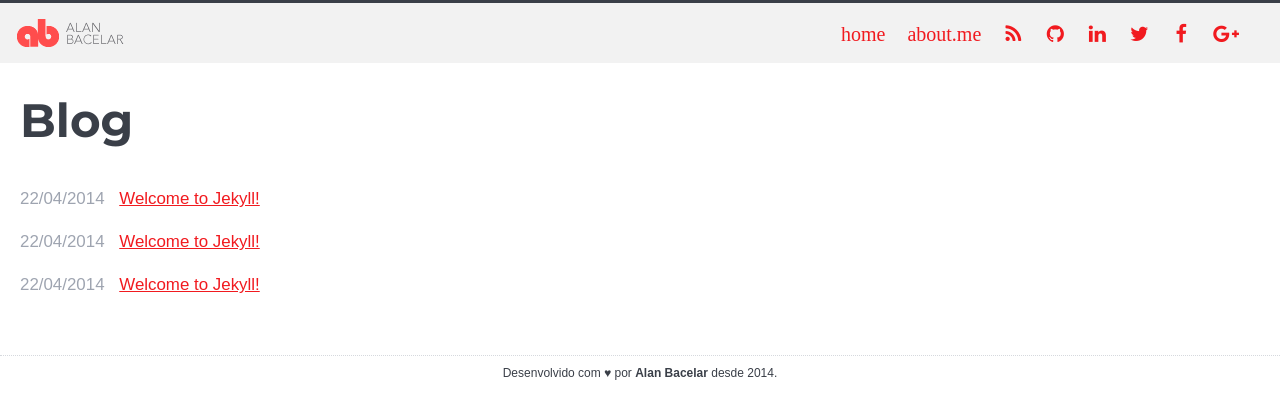
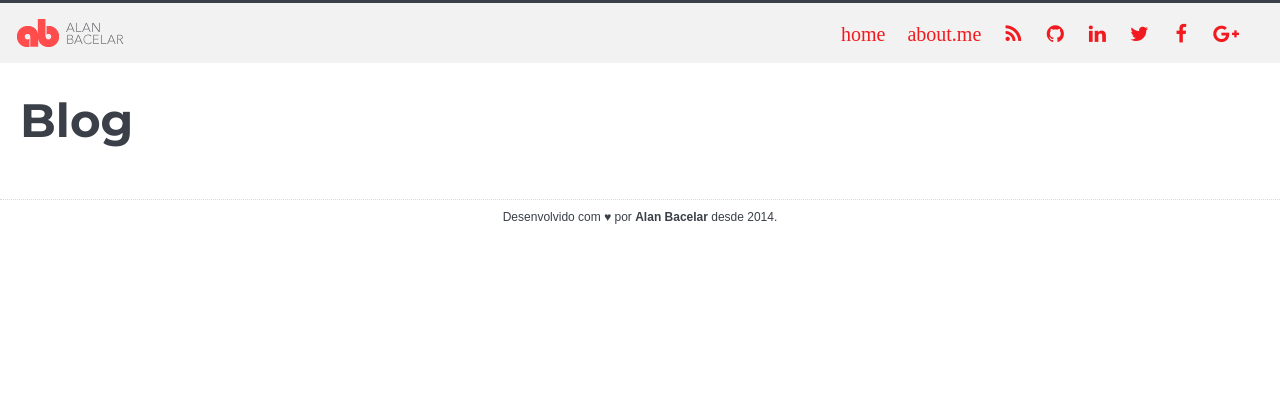
Before and after one commit to alanbacelar/blog, a Jekyll site: the page built from index.html, in a window 1280 px wide. Shown: the top 419 px of the page. Built offline with Jekyll 4.4.1, drawn with Linux system fonts in a browser that asks for light colours; nearby versions of some CDN libraries; Markdown is read by kramdown in place of the engine named in the settings; some of the changed lines change nothing that is shown.

```diff
--- a/_posts/2014-04-22-welcome-to-jekyll.markdown
+++ /dev/null
@@ -1,25 +0,0 @@
----
-layout: post
-title:  "Welcome to Jekyll!"
-date:   2014-04-22 10:53:15
-update: 2014-04-23 10:53:15
-categories: php
----
-
-You'll find this post in your `_posts` directory - edit this post and re-build (or run with the `-w` switch) to see your changes!
-To add new posts, simply add a file in the `_posts` directory that follows the convention: YYYY-MM-DD-name-of-post.ext.
-
-*Jekyll* also offers powerful support for code **snippets**:
-
-{% highlight ruby %}
-def print_hi(name)
-  puts "Hi, #{name}"
-end
-print_hi('Tom')
-#=> prints 'Hi, Tom' to STDOUT.
-{% endhighlight %}
-
-Check out the [Jekyll docs][jekyll] for more info on how to get the most out of Jekyll. File all bugs/feature requests at [Jekyll's GitHub repo][jekyll-gh].
-
-[jekyll-gh]: https://github.com/mojombo/jekyll
-[jekyll]:    http://jekyllrb.com
--- a/index.html
+++ b/index.html
@@ -8,7 +8,5 @@
 <ul class="posts">
 {% for post in site.posts %}
   <li><span class="date">{{ post.date | date: "%-d/%m/%Y" }}</span> <a href="{{ post.url }}">{{ post.title }}</a></li>
-  <li><span class="date">{{ post.date | date: "%-d/%m/%Y" }}</span> <a href="{{ post.url }}">{{ post.title }}</a></li>
-  <li><span class="date">{{ post.date | date: "%-d/%m/%Y" }}</span> <a href="{{ post.url }}">{{ post.title }}</a></li>
 {% endfor %}
 </ul>
```
Also changed, not shown: 3 other files.
